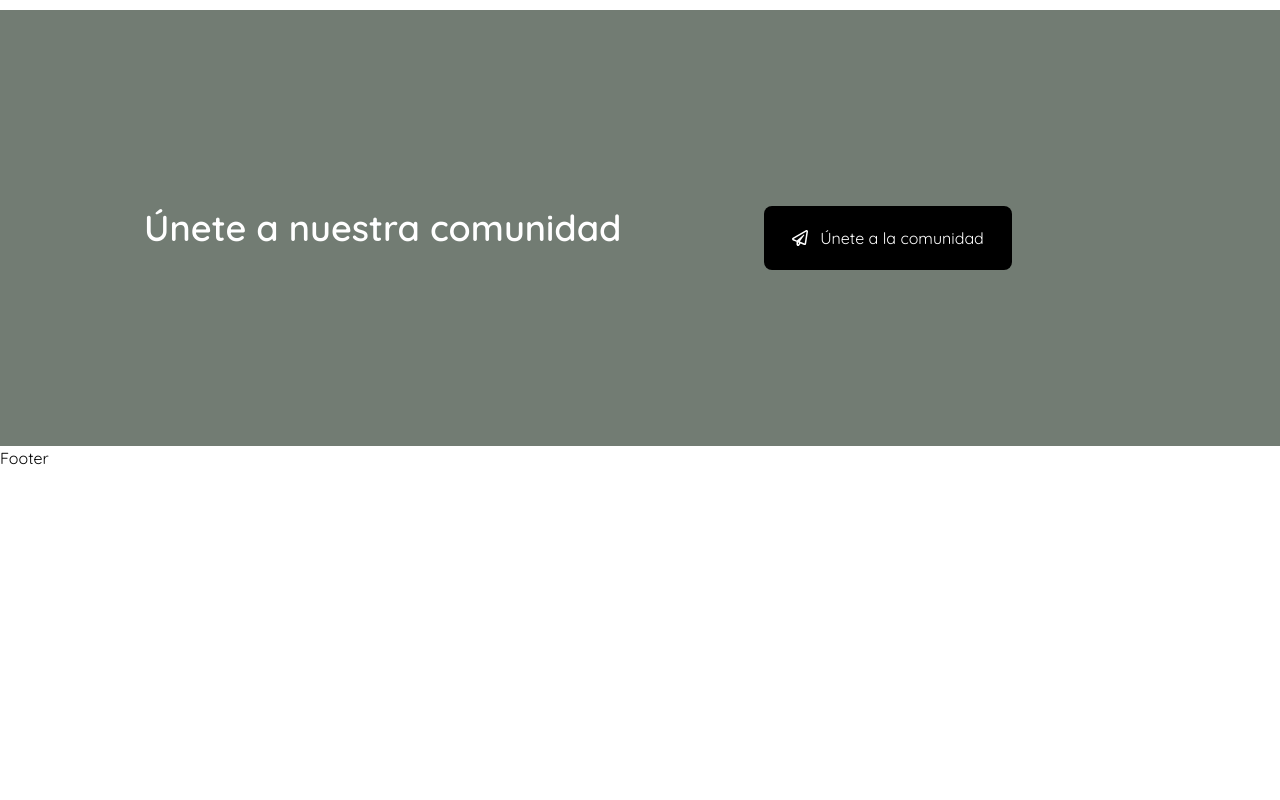
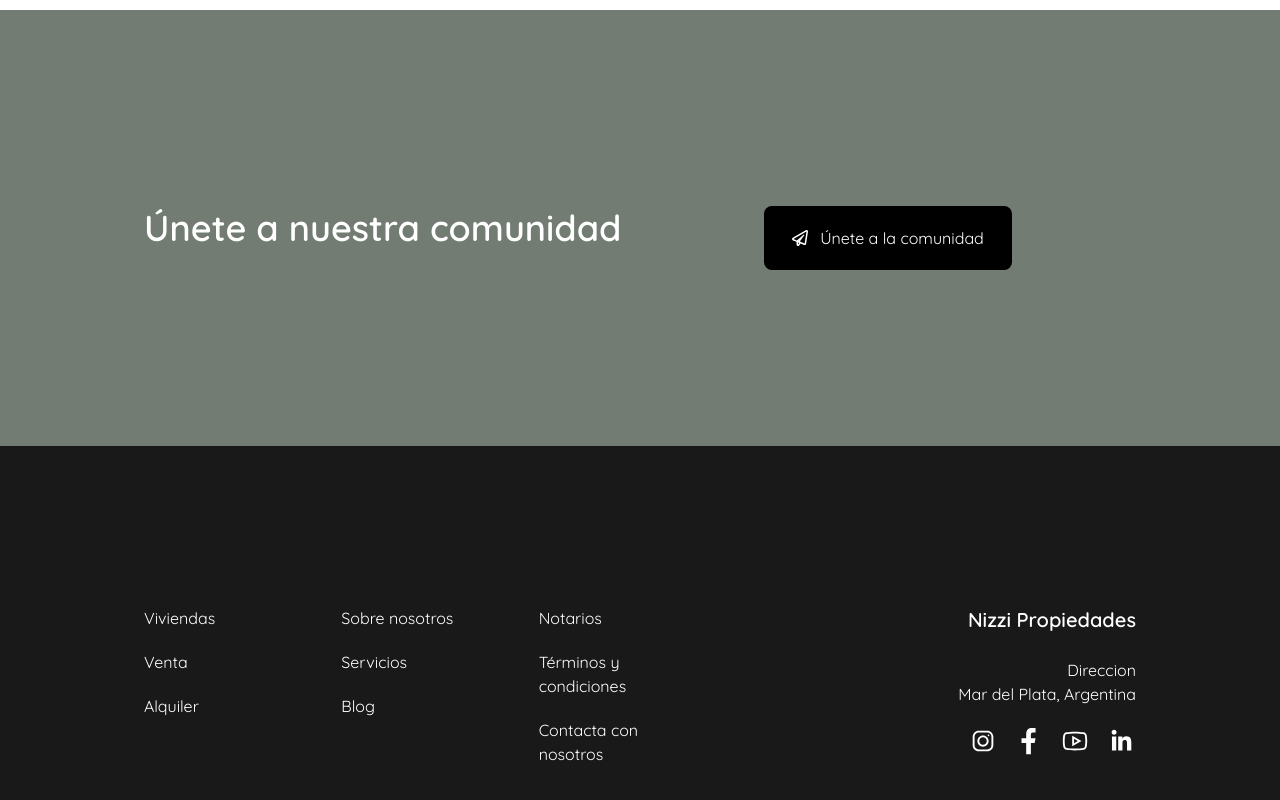
Before and after one commit to andresfernandez89/real-estate-nextjs, a Next.js app: page / in a window 1280 px wide. Shown: the part 4619-5419 px from the top of the page. Before the commit the page ends 5089 px from the top, so only its background shows below. Built offline with nearby package versions, Linux system fonts and the light colour scheme.

Commit message:
feat: create Footer component

```diff
--- a/src/components/Footer/Footer.data.ts
+++ b/src/components/Footer/Footer.data.ts
@@ -4,23 +4,18 @@ export const dataFooter = [
     links: [
       {
         id: 1,
-        name: "Artículos",
-        link: "#articles",
+        name: "Viviendas",
+        link: "#houses",
       },
       {
         id: 2,
-        name: "Viviendas",
-        link: "#houses",
+        name: "Venta",
+        link: "#sell",
       },
       {
         id: 3,
         name: "Alquiler",
         link: "#rent",
-      },
-      {
-        id: 4,
-        name: "Venta",
-        link: "#sell",
       },
     ],
   },
@@ -39,13 +34,8 @@ export const dataFooter = [
       },
       {
         id: 3,
-        name: "Localización",
-        link: "#location",
-      },
-      {
-        id: 4,
-        name: "Propiedades",
-        link: "#properties",
+        name: "Blog",
+        link: "#blog",
       },
     ],
   },
@@ -54,8 +44,8 @@ export const dataFooter = [
     links: [
       {
         id: 1,
-        name: "Privacidad",
-        link: "#privacy",
+        name: "Notarios",
+        link: "#notarios",
       },
       {
         id: 2,
@@ -67,11 +57,6 @@ export const dataFooter = [
         name: "Contacta con nosotros",
         link: "#contact",
       },
-      {
-        id: 4,
-        name: "Más información",
-        link: "#more-info",
-      },
     ],
   },
 ];
--- a/src/components/Footer/Footer.tsx
+++ b/src/components/Footer/Footer.tsx
@@ -1,10 +1,49 @@
+import Link from "next/link";
 import {
-  LiaYoutube,
+  LiaFacebookF,
   LiaInstagram,
   LiaLinkedinIn,
-  LiaPinterestP,
+  LiaYoutube,
 } from "react-icons/lia";
+import { dataFooter } from "./Footer.data";
 
 export function Footer() {
-  return <p>Footer</p>;
+  return (
+    <div className="bg-black/90 px-4 py-8 md:px-36 md:py-40">
+      <div className="grid grid-cols-2 gap-8 text-white md:grid-cols-[1fr,1fr,1fr,_400px]">
+        {dataFooter.map(({ id, links }) => (
+          <div key={id}>
+            {links.map(({ id, name, link }) => (
+              <Link key={id} href={link} className="mb-5 block">
+                {name}
+              </Link>
+            ))}
+          </div>
+        ))}
+        <div className="md:text-right">
+          <h4 className="mb-6 text-xl font-semibold">Nizzi Propiedades</h4>
+          <p>Direccion</p>
+          <p>Mar del Plata, Argentina</p>
+          <div className="mt-5 flex gap-4 md:justify-end">
+            <LiaInstagram
+              className="cursor-pointer text-3xl"
+              href="https://www.instagram.com/nizzi_propiedades/"
+            />
+            <LiaFacebookF
+              className="cursor-pointer text-3xl"
+              href="https://www.facebook.com/NizziPropiedades/"
+            />
+            <LiaYoutube
+              className="cursor-pointer text-3xl"
+              href="https://www.youtube.com/channel/UCbRQo2e8LcOEa9m4H4ZjeTA"
+            />
+            <LiaLinkedinIn
+              className="cursor-pointer text-3xl"
+              href="https://www.linkedin.com/company/nizzi-propiedades-inmobiliaria/"
+            />
+          </div>
+        </div>
+      </div>
+    </div>
+  );
 }
```
